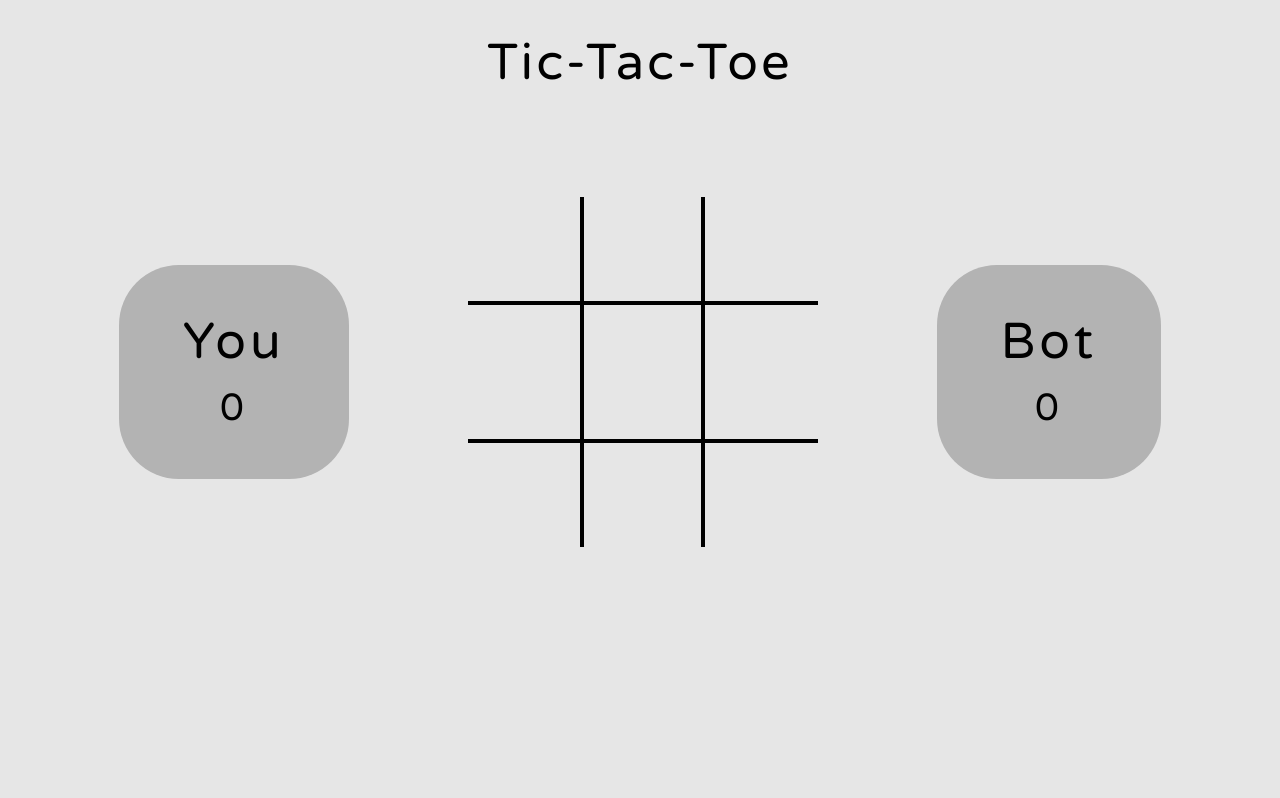
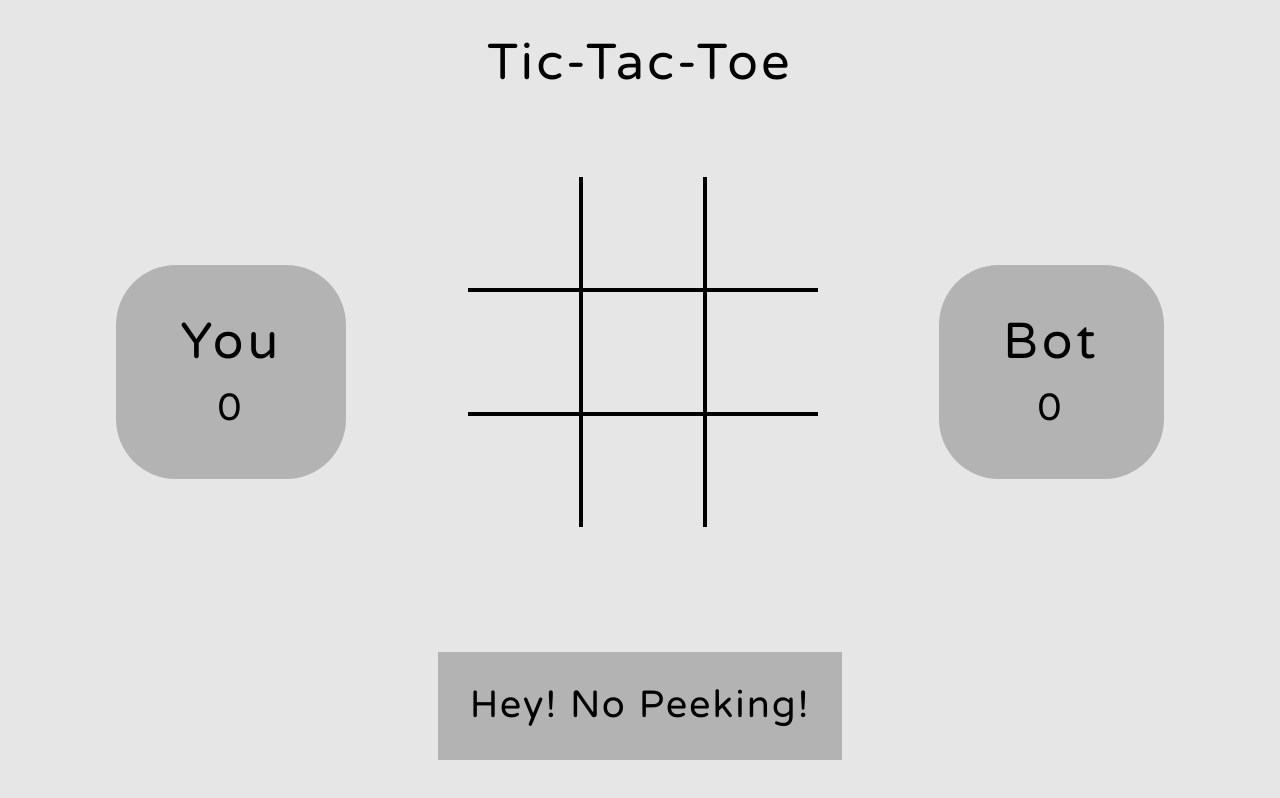
Before and after one commit to AnOrdinaryUsername/Tic-Tac-Toe, a website: page index.html in a window 1280 px wide. Drawn offline with Linux system fonts and the light colour scheme.

Commit message:
Adjust the formatting of the Tic-Tac-Toe box

```diff
--- a/styles/style.css
+++ b/styles/style.css
@@ -12,12 +12,23 @@ h1 {
 }
 
 .hide-winner {
-    display: none;
+  align-items: center;
+  display: flex;
+  justify-content: center;
 }
 
-.show-winner {
-    display: block;
-    transform: translateY()
+#result-text {
+  background-color: hsl(0, 0%, 70%);
+  font-size: 2.37em;
+  letter-spacing: 0.2rem;
+  padding: 3.2rem;
+}
+
+@media (max-width: 768px) {
+  #result-text {
+    margin: 2.4rem;
+    padding: 1.6rem;
+  }
 }
 
 .box {
@@ -72,24 +83,38 @@ span {
 
 table {
   border-spacing: 3px;
-    height: 40rem;
+  height: 36rem;
   position: absolute;
-    width: 35rem;
+  table-layout: fixed;
+  top: 15.5rem;
+  width: 36rem;
   z-index: 1000;
 }
 
 @media (max-width: 768px) {
   table {
     align-self: flex-start;
+    top: 9rem;
   }
+}
+
+td {
+  height: 33%;
+  text-align: center;
+}
+
+td > span {
+  font-size: 3.16em;
+  font-weight: 900;
+  padding: 0;
 }
 
 .game-box {
   align-items: center;
   display: grid;
   height: 40rem;
-    grid-template-columns: repeat(3, 1fr);
-    grid-template-rows: repeat(3, 1fr);
+  grid-template-columns: repeat(3, 12rem);
+  grid-template-rows: repeat(3, 12rem);
   justify-items: center;
 }
 
@@ -151,7 +176,7 @@ table {
 
 body {
   background-color: hsl(0, 0%, 90%);
-    font-family: 'Varela Round', sans-serif;
+  font-family: "Varela Round", sans-serif;
   font-size: 1.6rem;
   min-height: 100%;
 }
```
Lines whose indentation alone changed are shown as unchanged.
